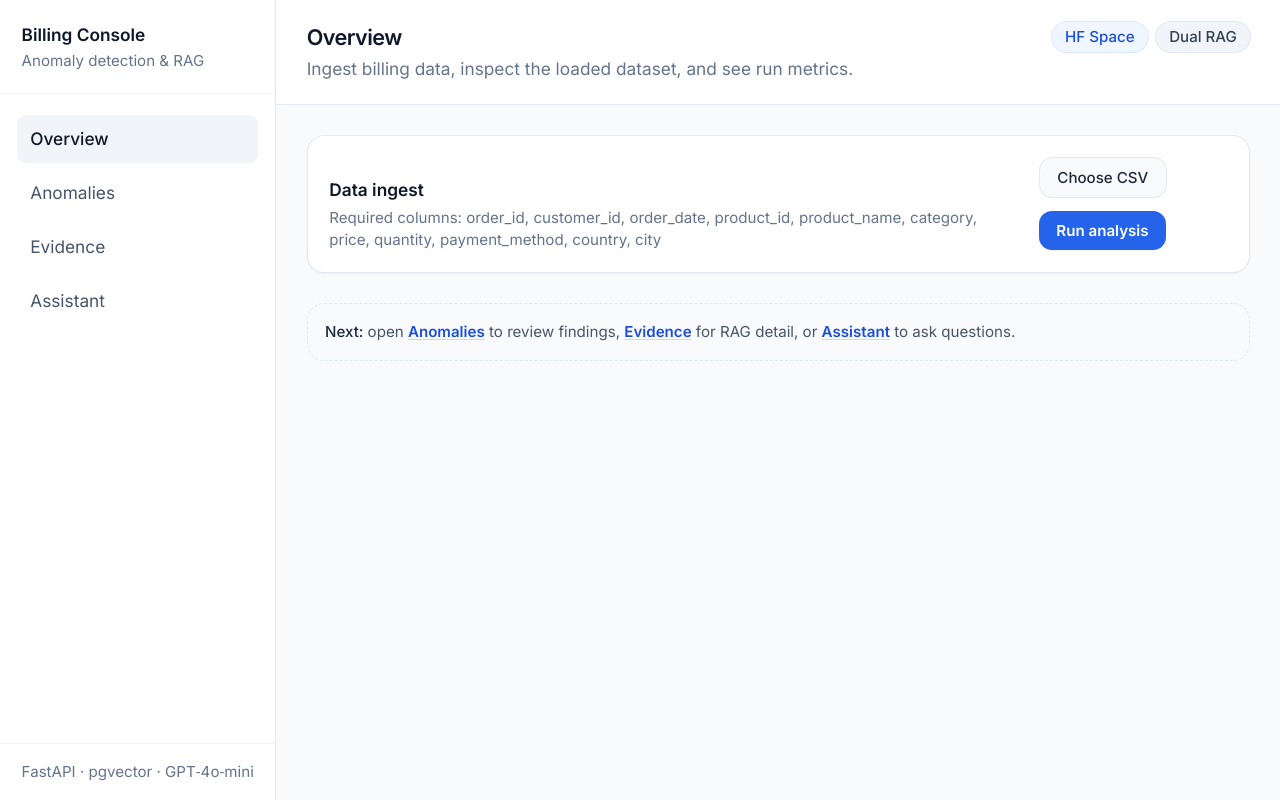
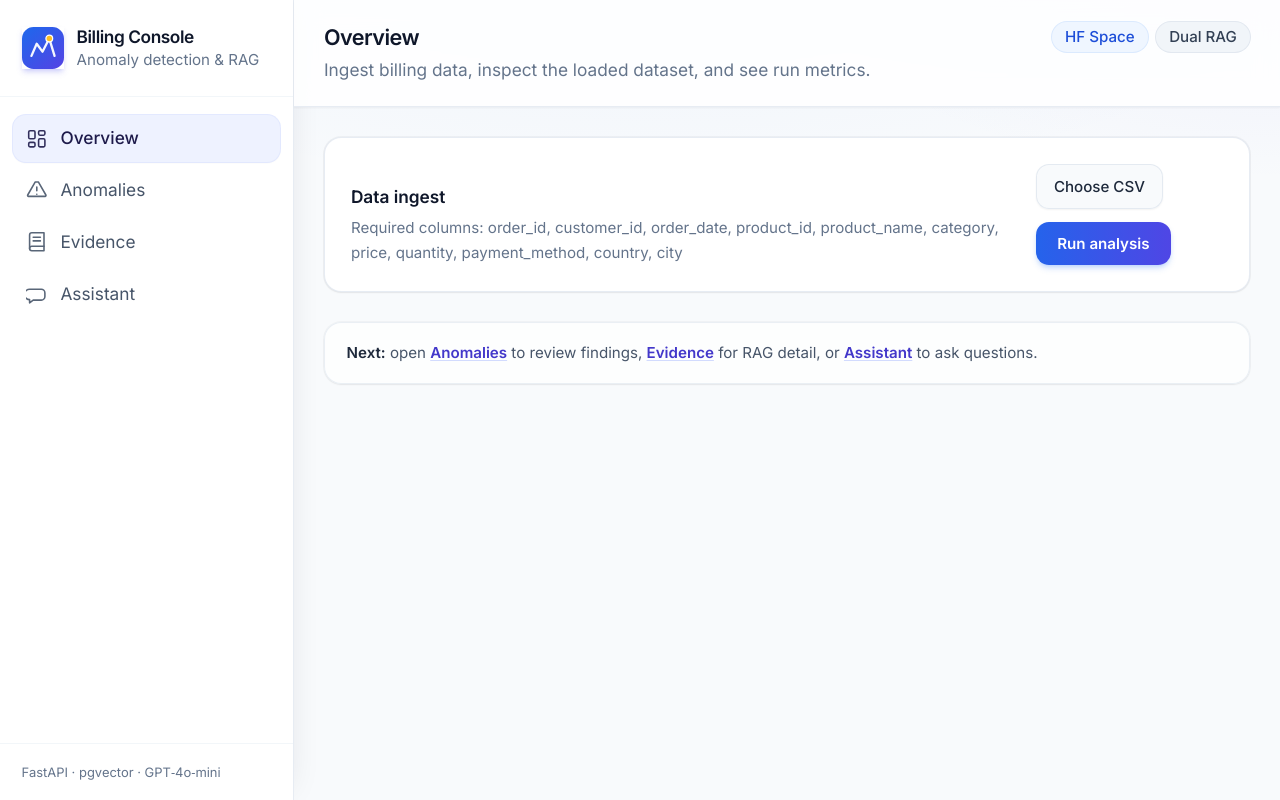
Before and after one commit to ad-larsen-co/Billing_anomaly_detection, a React (Vite) app in the folder frontend/: page / in a window 1280 px wide. Built offline with nearby package versions, Linux system fonts and the light colour scheme; the HTML template or start-up script is replaced by a standard one.

Commit message:
style: add logo and icons

```diff
--- a/frontend/index.html
+++ b/frontend/index.html
@@ -3,6 +3,8 @@
   <head>
     <meta charset="UTF-8" />
     <meta name="viewport" content="width=device-width, initial-scale=1.0" />
+    <meta name="theme-color" content="#f8fafc" />
+    <link rel="icon" href="/favicon.svg" type="image/svg+xml" />
     <title>Billing Anomaly Console</title>
     <link rel="preconnect" href="https://fonts.googleapis.com" />
     <link rel="preconnect" href="https://fonts.gstatic.com" crossorigin />
@@ -11,7 +13,7 @@
       rel="stylesheet"
     />
   </head>
-  <body class="bg-slate-50">
+  <body>
     <div id="root"></div>
     <script type="module" src="/src/main.tsx"></script>
   </body>
--- a/frontend/src/App.tsx
+++ b/frontend/src/App.tsx
@@ -1,6 +1,7 @@
 import type { ChangeEvent, ReactNode } from "react";
 import { useCallback, useEffect, useMemo, useState } from "react";
 import { analyzeCsv, postFeedback, type AnalysisRun, type Anomaly } from "./api";
+import { BrandLogoFull, BrandLogoMark, NavSectionIcon } from "./components/BrandLogo";
 import ChatAssistant from "./components/ChatAssistant";
 import { parseCsvForPreview } from "./csvPreview";
 
@@ -103,7 +104,7 @@ function DatasetPreviewTable({
   const cols = Object.keys(rows[0] ?? {});
   const showFlagCol = Boolean(anomalyByRowIndex?.size && onAnomalyFlagClick);
   return (
-    <section className="rounded-2xl border border-slate-200 bg-white p-6 shadow-sm">
+    <section className="rounded-2xl border border-slate-200/80 bg-white p-6 shadow-sm ring-1 ring-slate-900/[0.04]">
       <h2 className="text-base font-semibold text-slate-900">Input dataset</h2>
       <p className="mt-1.5 text-sm text-slate-500">
         Preview of uploaded CSV — showing {rows.length} of {totalRows} row{totalRows === 1 ? "" : "s"} (capped for
@@ -441,60 +442,64 @@ export default function App() {
   );
 
   return (
-    <div className="min-h-screen bg-slate-50 text-slate-900">
+    <div className="app-backdrop min-h-screen text-slate-900">
       <div className="flex min-h-screen">
-        <aside className="hidden w-64 flex-shrink-0 flex-col border-r border-slate-200 bg-white md:flex">
-          <div className="border-b border-slate-100 px-5 py-5">
-            <div className="text-base font-semibold text-slate-900">Billing Console</div>
-            <div className="mt-0.5 text-sm text-slate-500">Anomaly detection & RAG</div>
+        <aside className="hidden w-[17rem] flex-shrink-0 flex-col border-r border-slate-200/80 bg-white/95 shadow-[4px_0_32px_-12px_rgba(15,23,42,0.12)] backdrop-blur-md md:flex">
+          <div className="border-b border-slate-100/90 px-5 py-6">
+            <BrandLogoFull />
           </div>
-          <nav className="flex flex-1 flex-col gap-1.5 px-4 py-5 text-base">
+          <nav className="flex flex-1 flex-col gap-1 px-3 py-4 text-base" aria-label="Primary">
             {CONSOLE_NAV.map((item) => (
               <button
                 key={item.id}
                 type="button"
                 title={item.hint}
                 onClick={() => setConsoleSection(item.id)}
-                className={`rounded-lg px-3 py-2.5 text-left transition ${
+                className={`flex w-full items-center gap-3 rounded-xl px-3 py-2.5 text-left transition focus:outline-none focus-visible:ring-2 focus-visible:ring-indigo-400/70 focus-visible:ring-offset-2 ${
                   consoleSection === item.id
-                    ? "bg-slate-100 font-medium text-slate-900"
-                    : "text-slate-600 hover:bg-slate-50"
+                    ? "bg-indigo-50 font-medium text-indigo-950 shadow-sm ring-1 ring-indigo-100/90"
+                    : "text-slate-600 hover:bg-slate-50/90 hover:text-slate-900"
                 }`}
               >
+                <NavSectionIcon id={item.id} />
                 {item.label}
               </button>
             ))}
           </nav>
-          <div className="border-t border-slate-100 px-5 py-4 text-sm text-slate-500">
+          <div className="border-t border-slate-100/90 px-5 py-4 text-xs leading-relaxed text-slate-500">
             FastAPI · pgvector · GPT‑4o‑mini
           </div>
         </aside>
 
         <main className="min-w-0 flex-1">
-          <header className="border-b border-slate-200 bg-white/80 backdrop-blur">
+          <header className="sticky top-0 z-20 border-b border-slate-200/80 bg-white/85 shadow-sm shadow-slate-900/5 backdrop-blur-md">
             <div className="mx-auto flex max-w-6xl flex-col gap-4 px-5 py-5 sm:px-7">
               <div className="flex items-start justify-between gap-4">
-                <div className="min-w-0">
-                  <h1 className="text-xl font-semibold tracking-tight text-slate-900">{meta.title}</h1>
-                  <p className="mt-1 text-base text-slate-500">{meta.subtitle}</p>
+                <div className="flex min-w-0 flex-1 items-start gap-3 sm:gap-4">
+                  <BrandLogoMark size={38} className="shrink-0 shadow-md shadow-indigo-500/20 md:hidden" />
+                  <div className="min-w-0">
+                    <h1 className="text-xl font-semibold tracking-tight text-slate-900">{meta.title}</h1>
+                    <p className="mt-1 text-base leading-relaxed text-slate-500">{meta.subtitle}</p>
+                  </div>
                 </div>
                 <div className="hidden shrink-0 items-center gap-2 sm:flex">
                   <Badge tone="blue">HF Space</Badge>
                   <Badge tone="slate">Dual RAG</Badge>
                 </div>
               </div>
-              <div className="flex gap-1 overflow-x-auto pb-1 md:hidden">
+              <div className="flex gap-1.5 overflow-x-auto pb-0.5 md:hidden" role="tablist" aria-label="Sections">
                 {CONSOLE_NAV.map((item) => (
                   <button
                     key={item.id}
                     type="button"
                     onClick={() => setConsoleSection(item.id)}
-                    className={`shrink-0 rounded-full px-3.5 py-2 text-sm font-medium transition ${
+                    className={`inline-flex shrink-0 items-center gap-1.5 rounded-full px-3.5 py-2 text-sm font-medium transition focus:outline-none focus-visible:ring-2 focus-visible:ring-indigo-400/70 ${
                       consoleSection === item.id
-                        ? "bg-slate-900 text-white"
-                        : "bg-slate-100 text-slate-600 hover:bg-slate-200"
+                        ? "bg-indigo-600 text-white shadow-md shadow-indigo-500/25"
+                        : "bg-white/90 text-slate-600 shadow-sm ring-1 ring-slate-200/80 hover:bg-slate-50"
                     }`}
                   >
+                    <NavSectionIcon id={item.id} className="h-4 w-4 shrink-0 opacity-95" />
                     {item.label}
                   </button>
                 ))}
@@ -504,24 +509,24 @@ export default function App() {
 
           <div className="mx-auto max-w-6xl space-y-7 px-5 py-7 sm:px-7">
             {error && (
-              <div className="rounded-xl border border-rose-200 bg-rose-50 px-4 py-3 text-sm text-rose-800">
+              <div className="rounded-2xl border border-rose-200/80 bg-rose-50/90 px-4 py-3.5 text-sm text-rose-900 shadow-sm ring-1 ring-rose-100/80">
                 {error}
               </div>
             )}
 
             {consoleSection === "overview" && (
               <>
-                <section className="rounded-2xl border border-slate-200 bg-white p-5 shadow-sm">
+                <section className="rounded-2xl border border-slate-200/80 bg-white p-6 shadow-sm ring-1 ring-slate-900/[0.04]">
                   <div className="flex flex-col gap-4 sm:flex-row sm:items-end sm:justify-between">
                     <div>
                       <h2 className="text-base font-semibold text-slate-900">Data ingest</h2>
-                      <p className="mt-1 text-sm text-slate-500">
+                      <p className="mt-1.5 text-sm leading-relaxed text-slate-500">
                         Required columns: order_id, customer_id, order_date, product_id, product_name, category,
                         price, quantity, payment_method, country, city
                       </p>
                     </div>
                     <div className="flex flex-wrap items-center gap-3">
-                      <label className="inline-flex cursor-pointer items-center gap-2 rounded-xl border border-slate-200 bg-slate-50 px-4 py-2 text-sm font-medium text-slate-800 hover:bg-slate-100">
+                      <label className="inline-flex cursor-pointer items-center gap-2 rounded-xl border border-slate-200/90 bg-slate-50/90 px-4 py-2.5 text-sm font-medium text-slate-800 shadow-sm transition hover:border-slate-300 hover:bg-white">
                         <input
                           type="file"
                           accept=".csv"
@@ -534,32 +539,36 @@ export default function App() {
                         type="button"
                         onClick={onUpload}
                         disabled={loading}
-                        className="rounded-xl bg-blue-600 px-4 py-2 text-sm font-semibold text-white shadow-sm hover:bg-blue-700 disabled:opacity-60"
+                        className="rounded-xl bg-gradient-to-r from-blue-600 to-indigo-600 px-5 py-2.5 text-sm font-semibold text-white shadow-md shadow-blue-500/25 transition hover:from-blue-700 hover:to-indigo-700 disabled:opacity-60"
                       >
                         {loading ? "Analyzing…" : "Run analysis"}
                       </button>
                     </div>
                   </div>
                   {file && (
-                    <div className="mt-3 text-xs text-slate-600">
-                      Selected: <span className="font-mono">{file.name}</span>
+                    <div className="mt-4 rounded-xl border border-slate-100 bg-slate-50/80 px-3 py-2 text-xs text-slate-600">
+                      Selected: <span className="font-mono text-slate-800">{file.name}</span>
                     </div>
                   )}
                 </section>
 
                 {stats && (
                   <section className="grid gap-4 sm:grid-cols-3">
-                    <div className="rounded-2xl border border-slate-200 bg-white p-4 shadow-sm">
-                      <div className="text-xs font-medium text-slate-500">Rows processed</div>
-                      <div className="mt-2 text-2xl font-semibold text-slate-900">{stats.total}</div>
+                    <div className="rounded-2xl border border-slate-200/80 bg-white p-5 shadow-sm ring-1 ring-slate-900/[0.04]">
+                      <div className="text-xs font-medium uppercase tracking-wide text-slate-500">Rows processed</div>
+                      <div className="mt-2 bg-gradient-to-br from-slate-800 to-slate-600 bg-clip-text text-2xl font-semibold text-transparent">
+                        {stats.total}
+                      </div>
                     </div>
-                    <div className="rounded-2xl border border-slate-200 bg-white p-4 shadow-sm">
-                      <div className="text-xs font-medium text-slate-500">Anomalies</div>
+                    <div className="rounded-2xl border border-rose-100/80 bg-gradient-to-br from-rose-50/80 to-white p-5 shadow-sm ring-1 ring-rose-100/60">
+                      <div className="text-xs font-medium uppercase tracking-wide text-rose-600/90">Anomalies</div>
                       <div className="mt-2 text-2xl font-semibold text-rose-600">{stats.hits}</div>
                     </div>
-                    <div className="rounded-2xl border border-slate-200 bg-white p-4 shadow-sm">
-                      <div className="text-xs font-medium text-slate-500">Anomaly rate</div>
-                      <div className="mt-2 text-2xl font-semibold text-slate-900">{stats.rate}%</div>
+                    <div className="rounded-2xl border border-slate-200/80 bg-white p-5 shadow-sm ring-1 ring-slate-900/[0.04]">
+                      <div className="text-xs font-medium uppercase tracking-wide text-slate-500">Anomaly rate</div>
+                      <div className="mt-2 bg-gradient-to-br from-indigo-700 to-blue-600 bg-clip-text text-2xl font-semibold text-transparent">
+                        {stats.rate}%
+                      </div>
                     </div>
                   </section>
                 )}
@@ -573,11 +582,11 @@ export default function App() {
                   />
                 )}
 
-                <div className="rounded-2xl border border-dashed border-slate-200 bg-slate-50/80 px-4 py-4 text-sm text-slate-600">
-                  <span className="font-medium text-slate-800">Next:</span> open{" "}
+                <div className="rounded-2xl border border-slate-200/70 bg-white/70 px-5 py-4 text-sm leading-relaxed text-slate-600 shadow-sm ring-1 ring-slate-900/[0.03] backdrop-blur-sm">
+                  <span className="font-semibold text-slate-800">Next:</span> open{" "}
                   <button
                     type="button"
-                    className="font-semibold text-blue-700 underline decoration-blue-200 underline-offset-2 hover:text-blue-900"
+                    className="font-semibold text-indigo-700 underline decoration-indigo-200/80 underline-offset-2 transition hover:text-indigo-900"
                     onClick={() => setConsoleSection("anomalies")}
                   >
                     Anomalies
@@ -585,7 +594,7 @@ export default function App() {
                   to review findings,{" "}
                   <button
                     type="button"
-                    className="font-semibold text-blue-700 underline decoration-blue-200 underline-offset-2 hover:text-blue-900"
+                    className="font-semibold text-indigo-700 underline decoration-indigo-200/80 underline-offset-2 transition hover:text-indigo-900"
                     onClick={() => setConsoleSection("evidence")}
                   >
                     Evidence
@@ -593,7 +602,7 @@ export default function App() {
                   for RAG detail, or{" "}
                   <button
                     type="button"
-                    className="font-semibold text-blue-700 underline decoration-blue-200 underline-offset-2 hover:text-blue-900"
+                    className="font-semibold text-indigo-700 underline decoration-indigo-200/80 underline-offset-2 transition hover:text-indigo-900"
                     onClick={() => setConsoleSection("assistant")}
                   >
                     Assistant
--- /dev/null
+++ b/frontend/src/components/BrandLogo.tsx
@@ -0,0 +1,112 @@
+import { useId } from "react";
+
+/** Square mark: gradient + anomaly spike line — use one instance per gradient id via useId. */
+export function BrandLogoMark({
+  size = 40,
+  className,
+}: {
+  size?: number;
+  className?: string;
+}) {
+  const uid = useId().replace(/:/g, "");
+  const gradId = `logo-grad-${uid}`;
+
+  return (
+    <svg
+      className={className}
+      width={size}
+      height={size}
+      viewBox="0 0 40 40"
+      fill="none"
+      xmlns="http://www.w3.org/2000/svg"
+      aria-hidden
+    >
+      <defs>
+        <linearGradient id={gradId} x1="8" y1="4" x2="36" y2="36" gradientUnits="userSpaceOnUse">
+          <stop stopColor="#2563eb" />
+          <stop offset="1" stopColor="#4f46e5" />
+        </linearGradient>
+      </defs>
+      <rect width="40" height="40" rx="11" fill={`url(#${gradId})`} />
+      <path
+        d="M9 27.5 14 16l5.5 7.5L26 11l5 16.5"
+        stroke="white"
+        strokeWidth="2.2"
+        strokeLinecap="round"
+        strokeLinejoin="round"
+        opacity={0.95}
+      />
+      <circle cx="26" cy="11" r="3.2" fill="#fbbf24" stroke="white" strokeWidth="1.2" />
+    </svg>
+  );
+}
+
+export function BrandLogoFull({
+  className,
+  compact,
+}: {
+  className?: string;
+  /** Tighter spacing for header strip */
+  compact?: boolean;
+}) {
+  return (
+    <div className={`flex items-center gap-3 ${className ?? ""}`}>
+      <BrandLogoMark size={compact ? 36 : 42} className="shrink-0 shadow-md shadow-indigo-500/25" />
+      <div className="min-w-0">
+        <div className={`font-semibold tracking-tight text-slate-900 ${compact ? "text-[0.95rem] leading-tight" : "text-base leading-tight"}`}>
+          Billing Console
+        </div>
+        {!compact && (
+          <p className="mt-0.5 text-sm leading-snug text-slate-500">Anomaly detection &amp; RAG</p>
+        )}
+      </div>
+    </div>
+  );
+}
+
+const navIconClass = "h-5 w-5 shrink-0 opacity-90";
+
+/** Small icons for primary navigation (sidebar + optional pills). */
+export function NavSectionIcon({
+  id,
+  className,
+}: {
+  id: "overview" | "anomalies" | "evidence" | "assistant";
+  className?: string;
+}) {
+  const c = className ?? navIconClass;
+  switch (id) {
+    case "overview":
+      return (
+        <svg className={c} viewBox="0 0 24 24" fill="none" stroke="currentColor" strokeWidth={1.75} aria-hidden>
+          <rect x="3" y="3" width="7" height="9" rx="1.5" />
+          <rect x="14" y="3" width="7" height="5" rx="1.5" />
+          <rect x="14" y="12" width="7" height="9" rx="1.5" />
+          <rect x="3" y="16" width="7" height="5" rx="1.5" />
+        </svg>
+      );
+    case "anomalies":
+      return (
+        <svg className={c} viewBox="0 0 24 24" fill="none" stroke="currentColor" strokeWidth={1.75} aria-hidden>
+          <path d="M12 9v4M12 17h.01" strokeLinecap="round" />
+          <path d="M10.3 3.3h3.4l8.4 14.5a1 1 0 0 1-.86 1.5H2.76a1 1 0 0 1-.86-1.5L10.3 3.3Z" strokeLinejoin="round" />
+        </svg>
+      );
+    case "evidence":
+      return (
+        <svg className={c} viewBox="0 0 24 24" fill="none" stroke="currentColor" strokeWidth={1.75} aria-hidden>
+          <path d="M4 19.5A2.5 2.5 0 0 1 6.5 17H20" strokeLinecap="round" />
+          <path d="M6.5 2H20v20H6.5A2.5 2.5 0 0 1 4 19.5v-15A2.5 2.5 0 0 1 6.5 2Z" strokeLinejoin="round" />
+          <path d="M8 7h8M8 11h8" strokeLinecap="round" />
+        </svg>
+      );
+    case "assistant":
+      return (
+        <svg className={c} viewBox="0 0 24 24" fill="none" stroke="currentColor" strokeWidth={1.75} aria-hidden>
+          <path d="M21 15a4 4 0 0 1-4 4H8l-4 3v-3.5A4 4 0 0 1 4 7h13a4 4 0 0 1 4 4v4Z" strokeLinejoin="round" />
+        </svg>
+      );
+    default:
+      return null;
+  }
+}
--- a/frontend/src/index.css
+++ b/frontend/src/index.css
@@ -11,4 +11,21 @@ body {
   margin: 0;
   font-family: Inter, system-ui, sans-serif;
   line-height: 1.55;
+  -webkit-font-smoothing: antialiased;
+  -moz-osx-font-smoothing: grayscale;
 }
+
+::selection {
+  background-color: rgb(219 234 254);
+  color: rgb(30 27 75);
+}
+
+/* Subtle page backdrop (works with Tailwind layers) */
+@layer utilities {
+  .app-backdrop {
+    background-color: rgb(248 250 252);
+    background-image:
+      radial-gradient(ellipse 120% 90% at 50% -25%, rgb(59 130 246 / 0.09), transparent 55%),
+      radial-gradient(ellipse 80% 50% at 100% 0%, rgb(99 102 241 / 0.06), transparent 45%);
+  }
+}
```
Also changed, not shown: frontend/public/favicon.svg (added).
